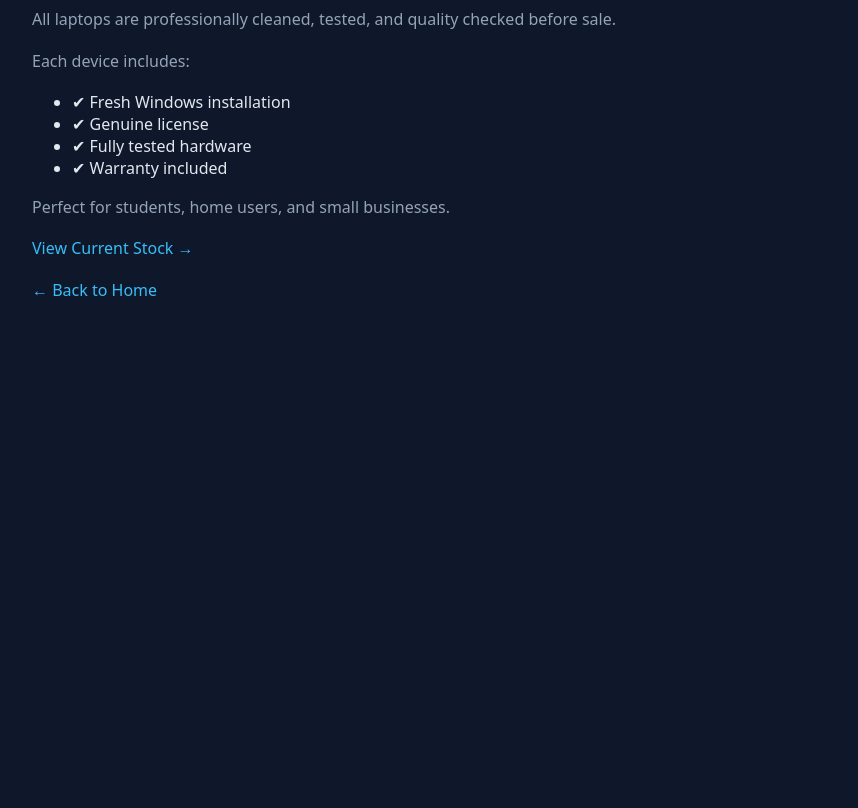
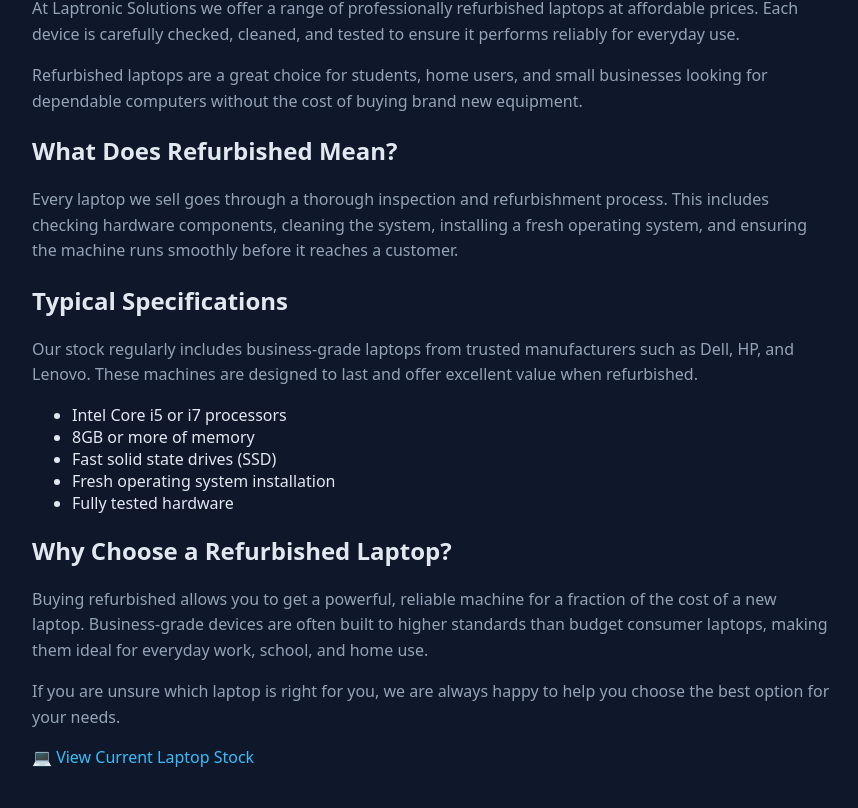
Before and after one commit to rharrison891/Laptronics, a plain HTML site: page refurbished.html in a window 1280 px wide. Shown: the part 117-925 px from the top of the page, without its empty margins (208-1066 px from the left). Before the commit the page ends 800 px from the top, so only its background shows below. Drawn offline with Linux system fonts and the light colour scheme.

Commit message:
Update refurbished.html

```diff
--- a/refurbished.html
+++ b/refurbished.html
@@ -33,22 +33,54 @@
 </head>
 <body>
 
+<section class="content">
+
 <h1>Refurbished Laptops</h1>
 
-<p>All laptops are professionally cleaned, tested, and quality checked before sale.</p>
+<p>
+At Laptronic Solutions we offer a range of professionally refurbished laptops at affordable prices.
+Each device is carefully checked, cleaned, and tested to ensure it performs reliably for everyday use.
+</p>
 
-<p>Each device includes:</p>
+<p>
+Refurbished laptops are a great choice for students, home users, and small businesses looking for dependable computers without the cost of buying brand new equipment.
+</p>
+
+<h2>What Does Refurbished Mean?</h2>
+
+<p>
+Every laptop we sell goes through a thorough inspection and refurbishment process.
+This includes checking hardware components, cleaning the system, installing a fresh operating system, and ensuring the machine runs smoothly before it reaches a customer.
+</p>
+
+<h2>Typical Specifications</h2>
+
+<p>
+Our stock regularly includes business-grade laptops from trusted manufacturers such as Dell, HP, and Lenovo.
+These machines are designed to last and offer excellent value when refurbished.
+</p>
+
 <ul>
-<li>✔ Fresh Windows installation</li>
-<li>✔ Genuine license</li>
-<li>✔ Fully tested hardware</li>
-<li>✔ Warranty included</li>
+<li>Intel Core i5 or i7 processors</li>
+<li>8GB or more of memory</li>
+<li>Fast solid state drives (SSD)</li>
+<li>Fresh operating system installation</li>
+<li>Fully tested hardware</li>
 </ul>
 
-<p>Perfect for students, home users, and small businesses.</p>
+<h2>Why Choose a Refurbished Laptop?</h2>
 
-<p><a href="stock.html">View Current Stock →</a></p>
-<p><a href="index.html">← Back to Home</a></p>
+<p>
+Buying refurbished allows you to get a powerful, reliable machine for a fraction of the cost of a new laptop.
+Business-grade devices are often built to higher standards than budget consumer laptops, making them ideal for everyday work, school, and home use.
+</p>
 
+<p>
+If you are unsure which laptop is right for you, we are always happy to help you choose the best option for your needs.
+</p>
+
+<a href="stock.html" class="cta">💻 View Current Laptop Stock</a>
+
+</section>
 </body>
 </html>
```
